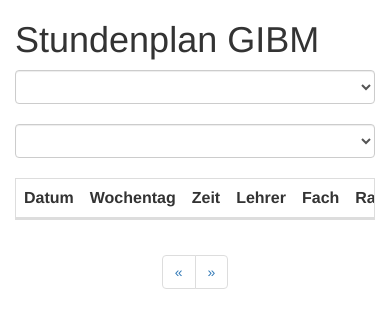
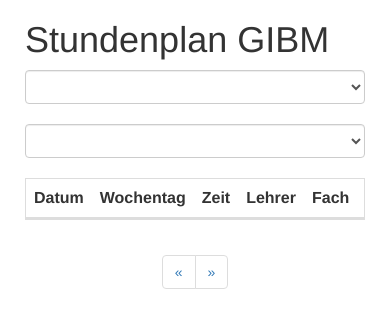
Before and after one commit to BRsmover/Stundenplan, a plain HTML site: page index.html in a window 390 px wide. Drawn offline with Linux system fonts and the light colour scheme; no server answers.

Commit message:
Adjusted mobile compatibility - 1st final version!

```diff
--- /dev/null
+++ b/css/styles.css
@@ -0,0 +1,8 @@
+@media (max-width: 767px) {
+    .container {
+      margin-left: 10px;
+	  margin-right: 10px;
+	  margin-bottom: auto;
+	  margin-top: auto;
+    }
+}
--- a/index.html
+++ b/index.html
@@ -5,6 +5,8 @@
 	<script type = "text/javascript" src = "js/jquery-2.1.4.js"></script>
 	<script type = "text/javascript" src = "js/functions.js"></script>
 	<link rel="stylesheet" type="text/css" href="css/bootstrap.min.css">
+	<link rel="stylesheet" type="text/css" href="css/styles.css">
+	<meta name="viewport" content="width=device-width" />
 </head>
 
 <body>
```
